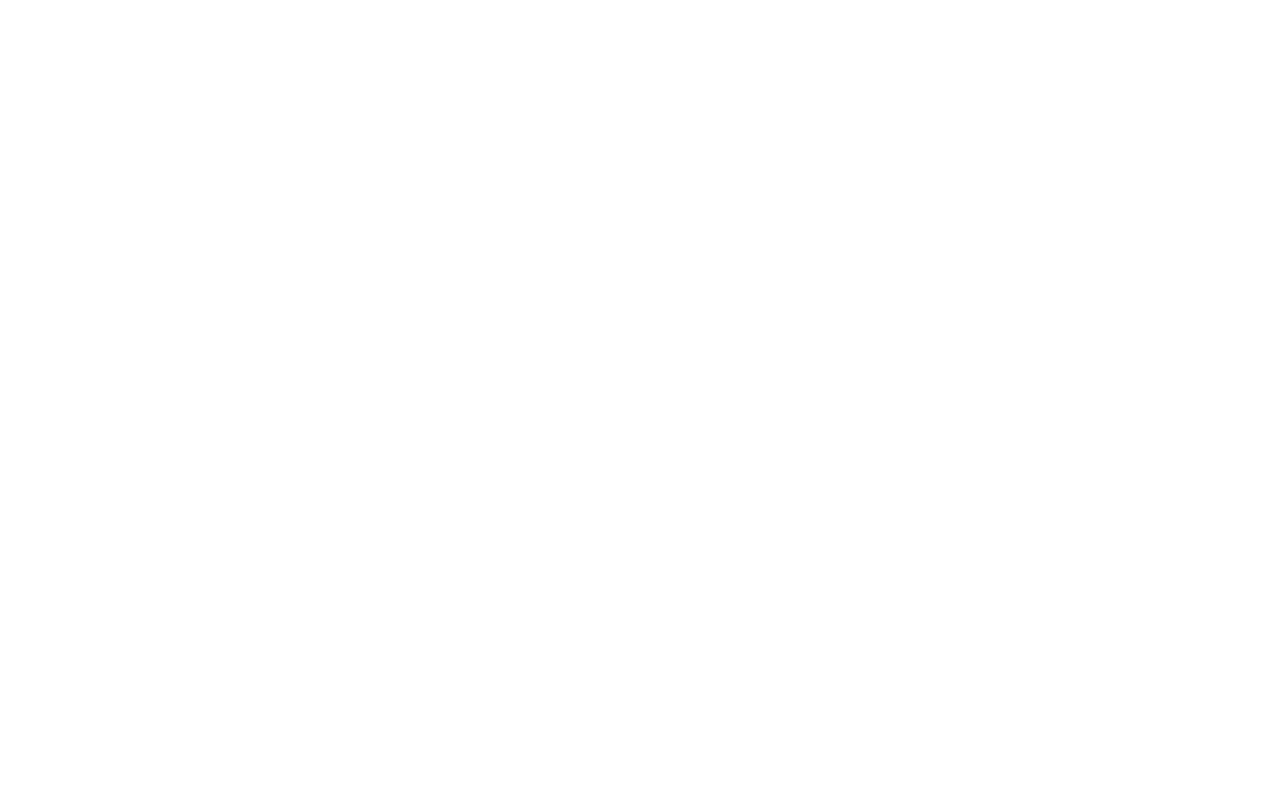
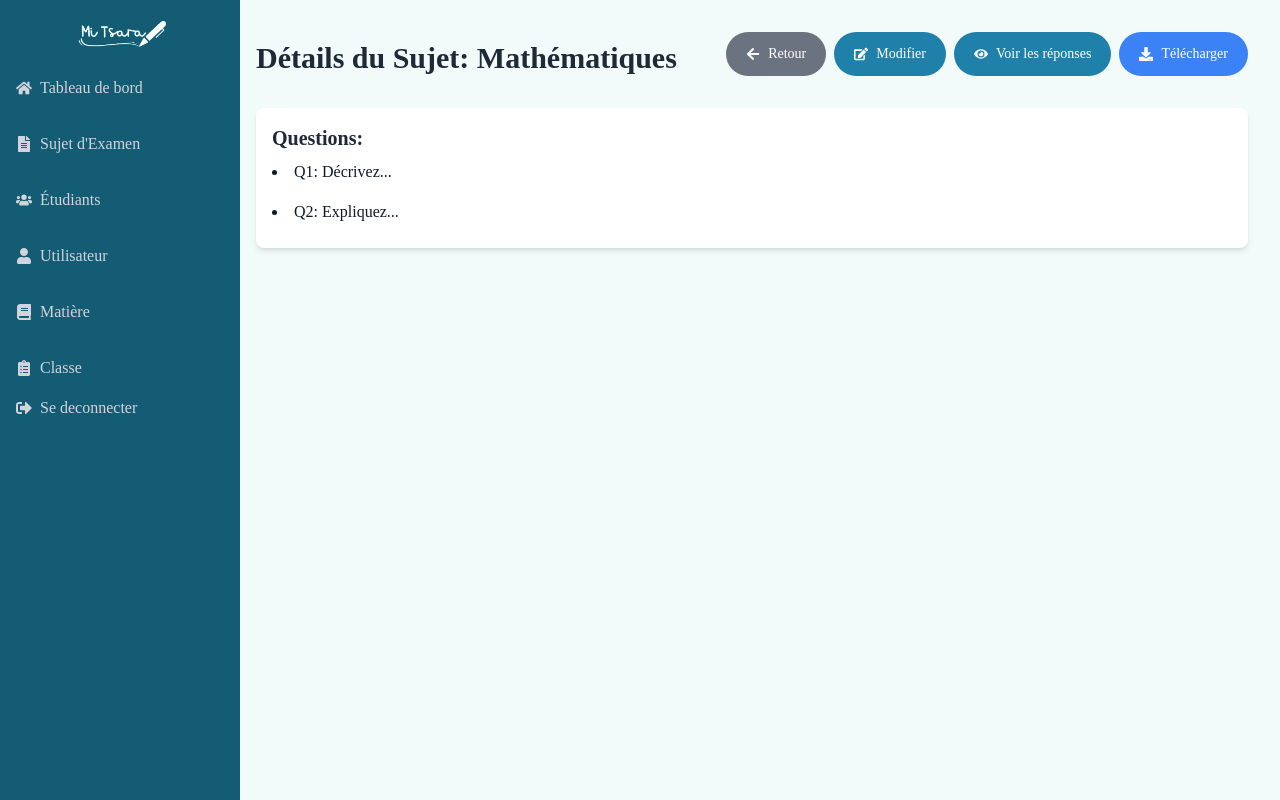
Before and after one commit to SophieRasoamialy/auto-grader, a React (Create React App) app: page /sujet/1 in a window 1280 px wide. Before the commit this address had no page. Built offline with nearby package versions, Linux system fonts and the light colour scheme.

Commit message:
feat: add  subject list

```diff
--- a/package.json
+++ b/package.json
@@ -12,6 +12,7 @@
     "class-variance-authority": "^0.7.0",
     "clsx": "^2.1.1",
     "js-cookie": "^3.0.5",
+    "jspdf": "^2.5.1",
     "lucide-react": "^0.408.0",
     "react": "^18.3.1",
     "react-dom": "^18.3.1",
--- a/src/App.js
+++ b/src/App.js
@@ -6,6 +6,7 @@ import ResetPasswordPage from "./components/Auth/ResetPassword";
 import Dashboard from "./components/Dashboard/Dashboard";
 import SubjectList from "./components/Questions/SubjectList";
 import ArchivedSubjects from "./components/Questions/ArchivedSubjects";
+import SubjectDetails from "./components/Questions/SubjectDetails";
 
 const App = () => {
   return (
@@ -16,6 +17,7 @@ const App = () => {
         <Route path="/reset-password" element={<ResetPasswordPage />} />
         <Route path="/subject-list" element={<SubjectList />} />
         <Route path="/archived-subjects" element={<ArchivedSubjects />} />
+        <Route path="/sujet/:id" element={<SubjectDetails/>} />
       </Routes>
     </Router>
   );
--- /dev/null
+++ b/src/components/Questions/SubjectDetails.jsx
@@ -0,0 +1,156 @@
+import React, { useState } from "react";
+import { useParams, Link } from "react-router-dom";
+import { jsPDF } from "jspdf";
+import Sidebar from "../components/Sidebar";
+import {
+  FaArrowLeft,
+  FaEdit,
+  FaEye,
+  FaEyeSlash,
+  FaPrint,
+  FaDownload,
+} from "react-icons/fa";
+import "./print.css";
+
+const SubjectDetails = () => {
+  const { id } = useParams();
+  const [showAnswers, setShowAnswers] = useState(false);
+
+  const subjects = [
+    {
+      id: 1,
+      matiere: "Mathématiques",
+      examDate: "2024-08-01",
+      level: 1,
+      questions: [
+        { question: "Q1: Décrivez...", answer: "A1: La réponse est..." },
+        { question: "Q2: Expliquez...", answer: "A2: La réponse est..." },
+      ],
+    },
+    {
+      id: 2,
+      matiere: "Physique",
+      examDate: "2024-08-05",
+      level: 1,
+      questions: [
+        { question: "Q1: Décrivez...", answer: "A1: La réponse est..." },
+        { question: "Q2: Expliquez...", answer: "A2: La réponse est..." },
+      ],
+    },
+  ];
+
+  const subject = subjects.find((subject) => subject.id === parseInt(id));
+
+  if (!subject) {
+    return <div>Sujet non trouvé</div>;
+  }
+
+  const toggleShowAnswers = () => {
+    setShowAnswers(!showAnswers);
+  };
+
+  const downloadPDF = () => {
+    const doc = new jsPDF();
+    doc.text(`Matière: ${subject.matiere}`, 10, 10);
+    doc.text(
+      `Date d'Examen: ${new Date(subject.examDate).toLocaleDateString()}`,
+      10,
+      20
+    );
+    doc.text(`Classe: Niveau ${subject.level}`, 10, 30);
+    doc.text("Questions:", 10, 40);
+
+    subject.questions.forEach((q, index) => {
+      doc.text(`${index + 1}. ${q.question}`, 10, 50 + index * 10);
+    });
+
+    doc.save(`${subject.matiere}-questions.pdf`);
+  };
+
+  return (
+    <div className="flex">
+      <Sidebar />
+      <div className="flex-1 p-8 bg-[#f3fbfa] min-h-screen pl-64">
+        <div className="flex items-center justify-between mb-6">
+          <h1 className="text-3xl font-bold text-gray-800">
+            Détails du Sujet: {subject.matiere}
+          </h1>
+          <div className="space-x-2 flex">
+            <Link
+              to="/"
+              className="bg-gray-500 text-white flex items-center hover:bg-gray-600 focus:outline-none focus:ring-4 focus:ring-[#1f81a9] font-medium rounded-full text-sm px-5 py-3 text-center mb-2"
+            >
+              <FaArrowLeft className="mr-2" />
+              Retour
+            </Link>
+            <button className="text-white bg-[#1f81a9] flex items-center hover:bg-[#145c73] focus:outline-none focus:ring-4 focus:ring-[#1f81a9] font-medium rounded-full text-sm px-5 py-2.5 text-center mb-2">
+              <FaEdit className="mr-2" />
+              Modifier
+            </button>
+            <button
+              onClick={toggleShowAnswers}
+              className="text-white bg-[#1f81a9] flex items-center hover:bg-[#145c73] focus:outline-none focus:ring-4 focus:ring-[#1f81a9] font-medium rounded-full text-sm px-5 py-2.5 text-center mb-2"
+            >
+              {showAnswers ? (
+                <FaEyeSlash className="mr-2" />
+              ) : (
+                <FaEye className="mr-2" />
+              )}
+              {showAnswers ? "Masquer les réponses" : "Voir les réponses"}
+            </button>
+            <button
+              onClick={downloadPDF}
+              className="text-white bg-blue-500 flex items-center hover:bg-blue-600 focus:outline-none focus:ring-4 focus:ring-blue-500 font-medium rounded-full text-sm px-5 py-2.5 text-center mb-2"
+            >
+              <FaDownload className="mr-2" />
+              Télécharger
+            </button>
+          </div>
+        </div>
+
+        <div className="bg-white shadow-md rounded-lg overflow-hidden">
+          <div className="p-4">
+            <h2 className="text-xl font-semibold text-gray-800">Questions:</h2>
+            <ul className="list-disc list-inside">
+              {subject.questions.map((q, index) => (
+                <li key={index} className="py-2">
+                  {q.question}
+                  {showAnswers && (
+                    <div className="pl-4 text-gray-600">
+                      Réponse: {q.answer}
+                    </div>
+                  )}
+                </li>
+              ))}
+            </ul>
+          </div>
+        </div>
+
+        {/* Section imprimable */}
+        <div id="printable-section" className="hidden">
+          <div className="p-4">
+            <h2 className="text-xl font-semibold text-gray-800">
+              Matière: {subject.matiere}
+            </h2>
+            <p>
+              Date d'Examen: {new Date(subject.examDate).toLocaleDateString()}
+            </p>
+            <p>Classe: Niveau {subject.level}</p>
+            <h2 className="text-xl font-semibold text-gray-800 mt-4">
+              Questions:
+            </h2>
+            <ul className="list-disc list-inside">
+              {subject.questions.map((q, index) => (
+                <li key={index} className="py-2">
+                  {q.question}
+                </li>
+              ))}
+            </ul>
+          </div>
+        </div>
+      </div>
+    </div>
+  );
+};
+
+export default SubjectDetails;
--- /dev/null
+++ b/src/components/Questions/print.css
@@ -0,0 +1,18 @@
+/* styles.css */
+@media print {
+    body * {
+      visibility: hidden;
+    }
+
+    #printable-section,
+    #printable-section * {
+      visibility: visible;
+    }
+
+    #printable-section {
+      position: absolute;
+      top: 0;
+      left: 0;
+      width: 100%;
+    }
+  }
```
Also changed, not shown: 1 other file (tests, documents, lock files or other folders).
